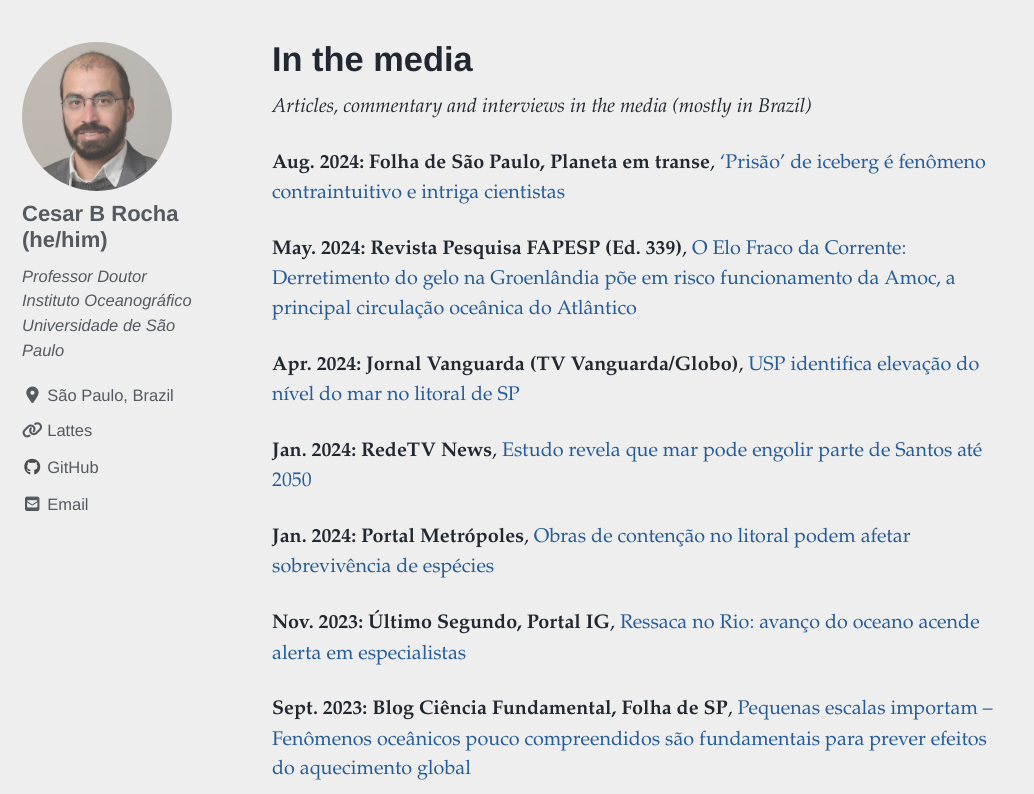
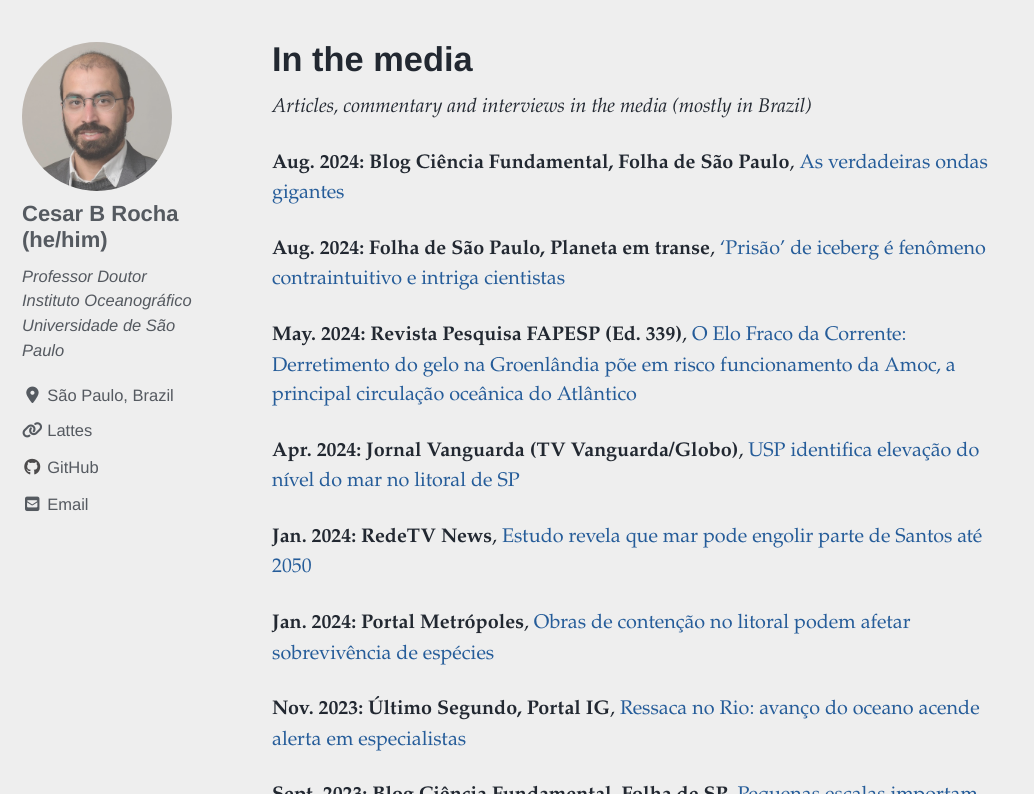
Before and after one commit to cesar-rocha/cesar-rocha.github.io, a Jekyll site: the page built from _pages/media.md, in a window 1280 px wide and 900 px high, scrolled down 977 px, cut to the strip 106-900 px from the top of the window. Shown: the whole strip, without its empty margins (0-1034 px from the left). Built offline with Jekyll 4.4.1, drawn with Linux system fonts in a browser that asks for light colours; cached includes are drawn as plain includes; nearby versions of some CDN libraries.

Commit message:
add new article

```diff
--- a/_pages/media.md
+++ b/_pages/media.md
@@ -7,6 +7,8 @@ header:
 ---
 
 *Articles, commentary and interviews in the media (mostly in Brazil)*
+
+**Aug. 2024: Blog Ciência Fundamental, Folha de São Paulo**, [As verdadeiras ondas gigantes](https://www1.folha.uol.com.br/blogs/ciencia-fundamental/2024/08/as-verdadeiras-ondas-gigantes.shtml#:~:text=As%20maiores%20ondas%20internas%20observadas,desaparecer%20da%20vis%C3%A3o%20dos%20sat%C3%A9lites.)
 
 **Aug. 2024: Folha de São Paulo, Planeta em transe**, ['Prisão' de iceberg é fenômeno contraintuitivo e intriga cientistas](https://www1.folha.uol.com.br/ambiente/2024/08/prisao-de-iceberg-e-fenomeno-contraintuitivo-e-intriga-cientistas.shtml)
 
```
